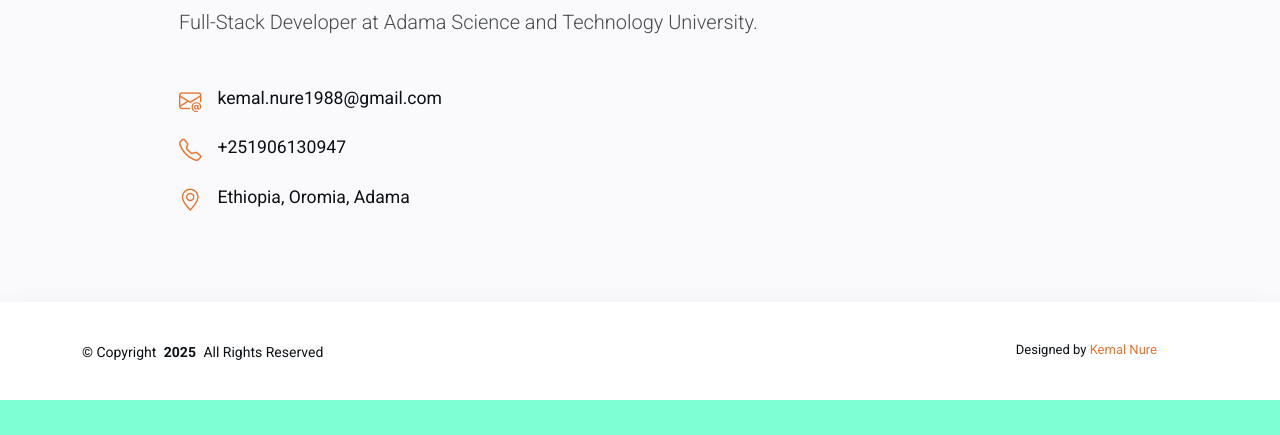
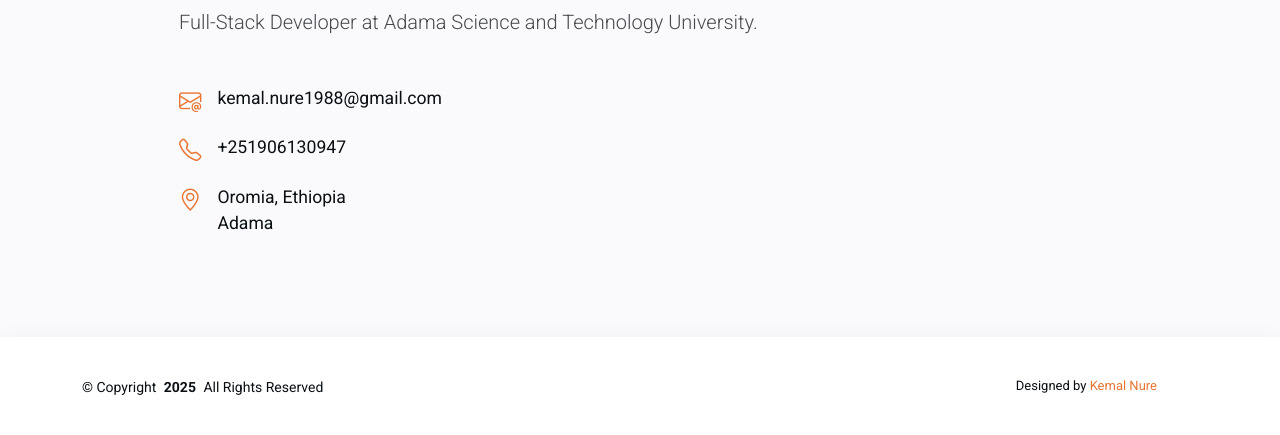
Before and after one commit to kemalatgithub/portfolio, a plain HTML site: page index.html in a window 1280 px wide. Shown: the part 5020-5455 px from the top of the page. Before the commit the page ends 5420 px from the top, so only its background shows below. Drawn offline with Linux system fonts and the light colour scheme.

Commit message:
footer c

```diff
--- a/index.html
+++ b/index.html
@@ -672,7 +672,7 @@
 
                 <div class="info-item d-flex mb-4">
                   <i class="bi bi-geo-alt me-3"></i>
-                  <span>Ethiopia, Oromia, Adama</span>
+                  <span> Oromia, Ethiopia <p>Adama</p></span>
                 </div>
               </div>
             </div>
```
